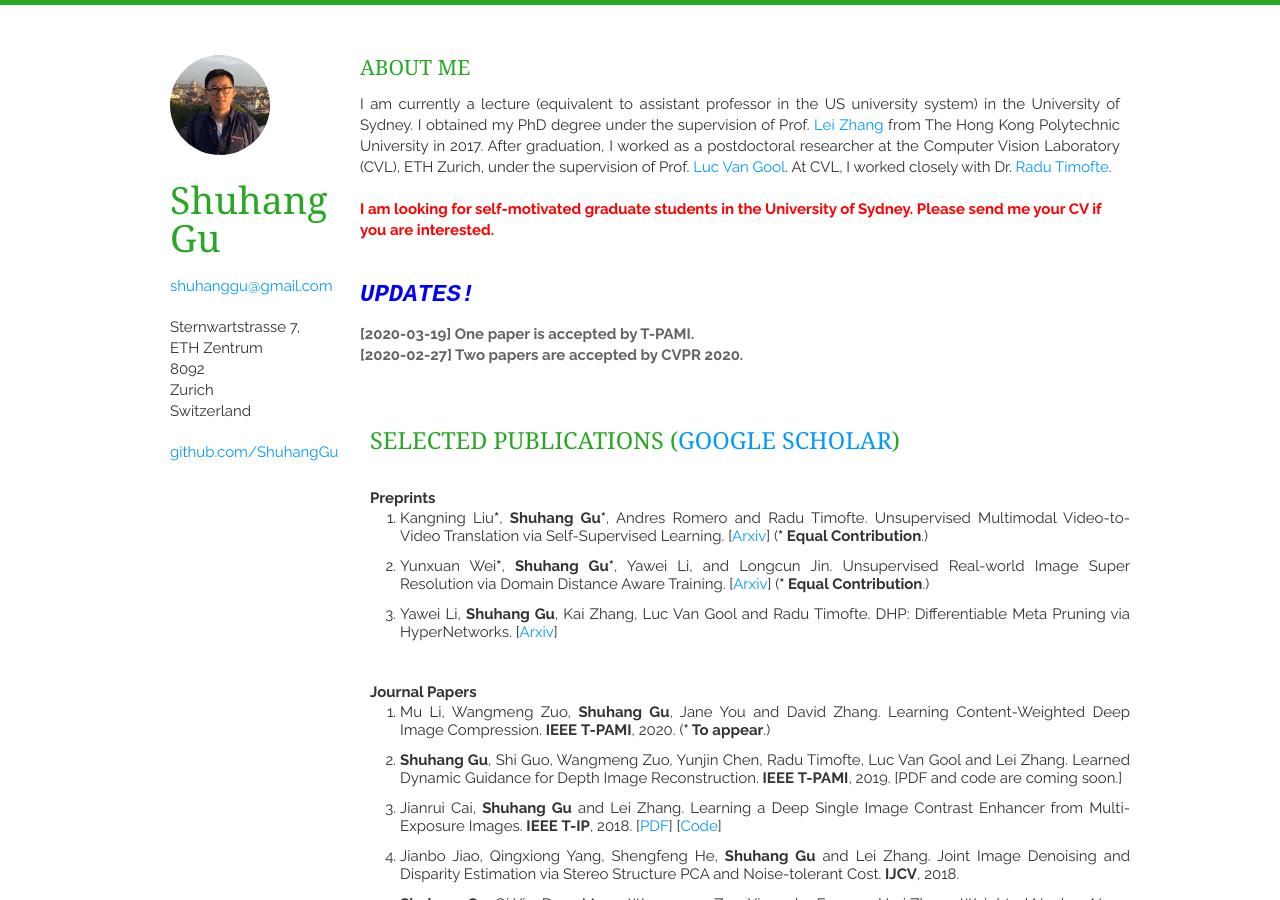
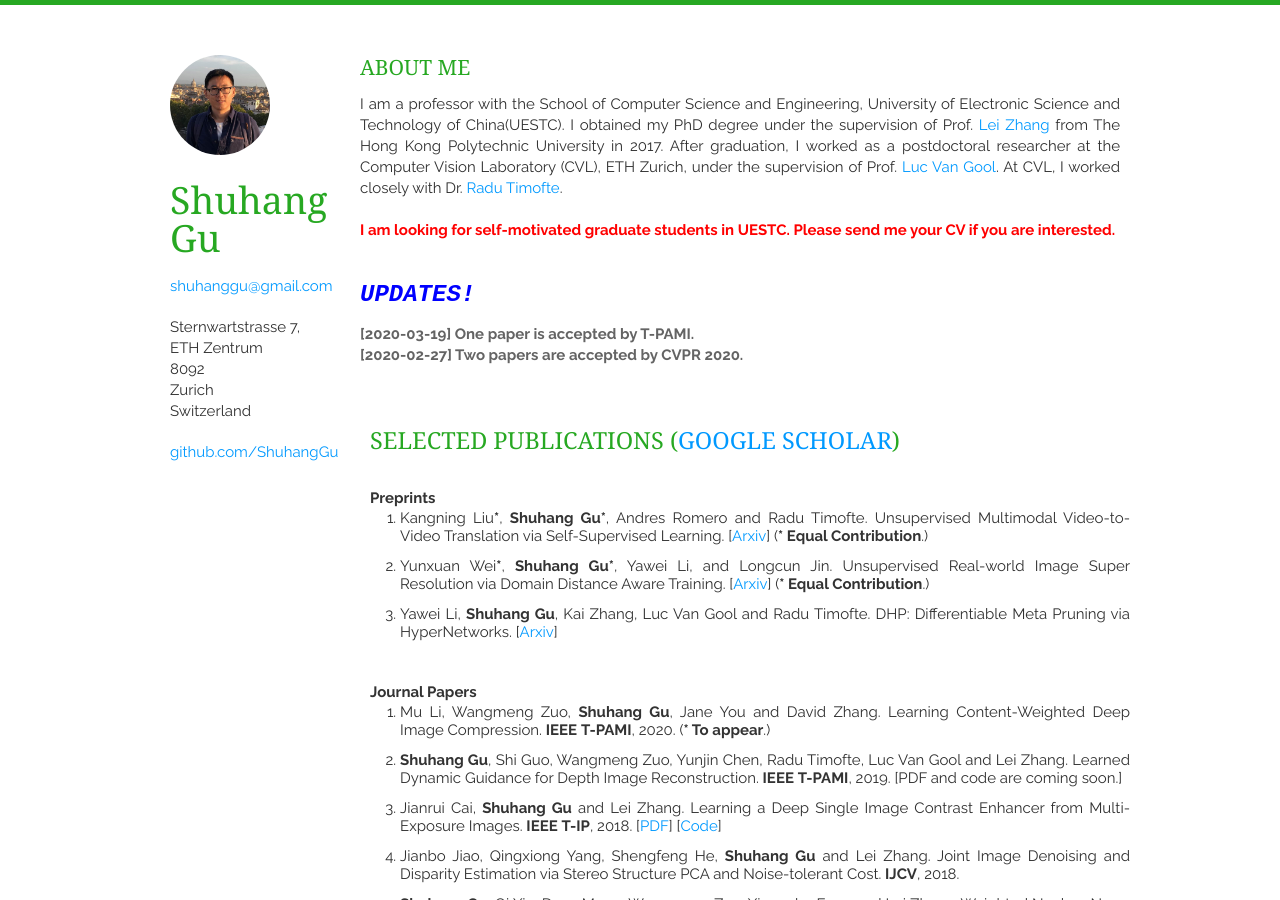
Before and after one commit to ShuhangGu/shuhanggu.github.com, a Jekyll site: the page built from index.html, in a window 1280 px wide and 900 px high. Built offline with Jekyll 4.4.1, drawn with Linux system fonts in a browser that asks for light colours; nearby versions of some CDN libraries; the list of posts is cut into pages by our own code.

Commit message:
Update aboutme.html

```diff
--- a/_includes/aboutme.html
+++ b/_includes/aboutme.html
@@ -7,12 +7,12 @@
     <h1>About Me </h1>
     <article>
       <header></header>
-      <p align="justify">I am currently a lecture (equivalent to assistant professor in the US university system) in the University of Sydney.
+      <p align="justify">I am a professor with the School of Computer Science and Engineering, University of Electronic Science and Technology of China(UESTC).
           I obtained my PhD degree under the supervision of Prof. <span class="STYLE1"><a href="http://www4.comp.polyu.edu.hk/~cslzhang/">Lei Zhang</a></span>  from The Hong Kong Polytechnic University in 2017.
           After graduation, I worked as a postdoctoral researcher at the Computer Vision Laboratory (CVL), ETH Zurich, under the supervision of Prof. <span class="STYLE1"><a href="https://ee.ethz.ch/the-department/faculty/professors/person-detail.OTAyMzM=.TGlzdC80MTEsMTA1ODA0MjU5.html">Luc Van Gool</a></span>.
           At CVL, I worked closely with Dr. <span class="STYLE1"><a href="http://people.ee.ethz.ch/~timofter/">Radu Timofte</a></span>.</p>
                 <p><br /> </p>
-    <div style="color:red;font-weight: bold;">I am looking for self-motivated graduate students in the University of Sydney. Please send me your CV if you are interested.</div>
+    <div style="color:red;font-weight: bold;">I am looking for self-motivated graduate students in UESTC. Please send me your CV if you are interested.</div>
     </article>
 
 
```
